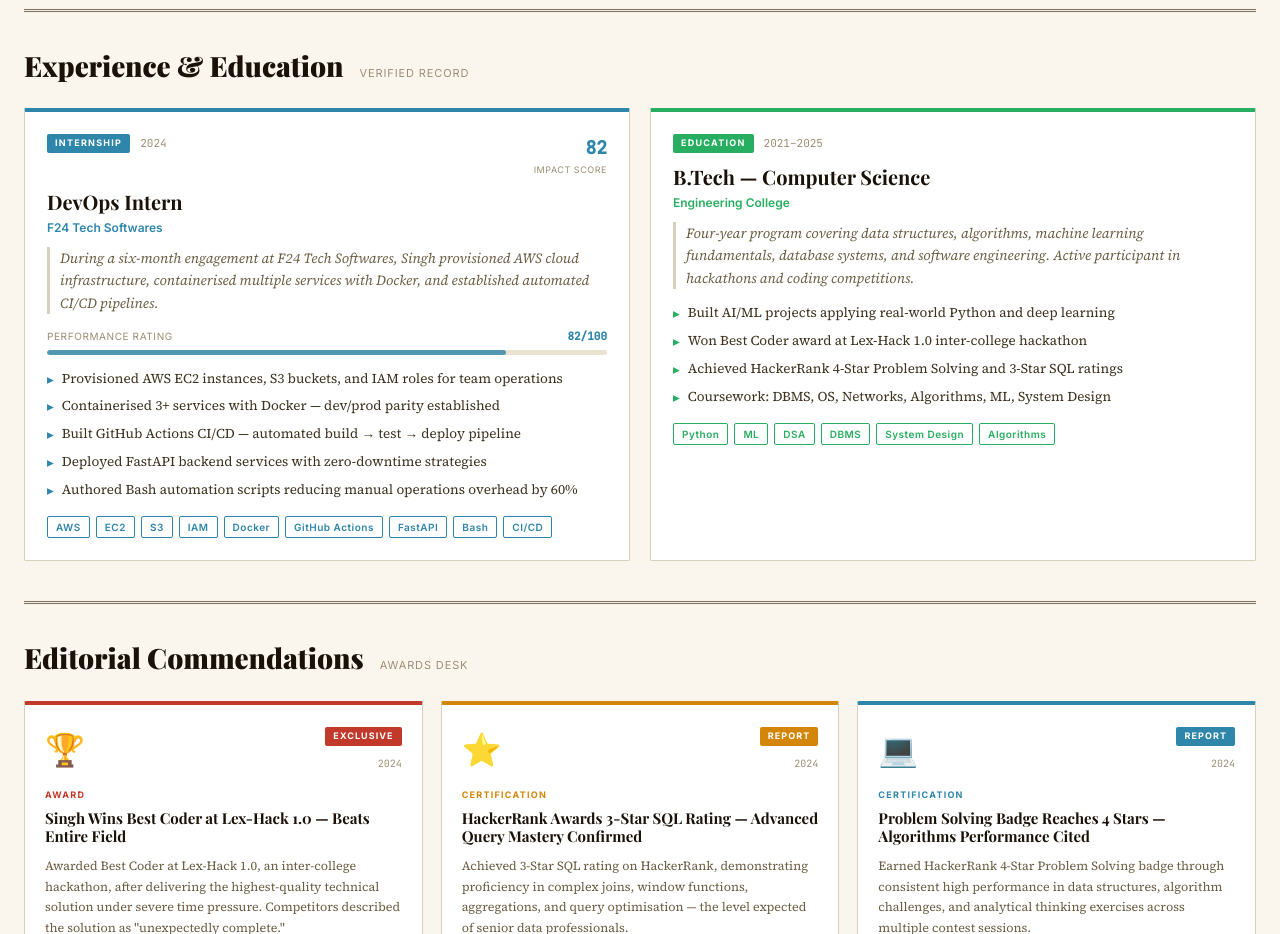
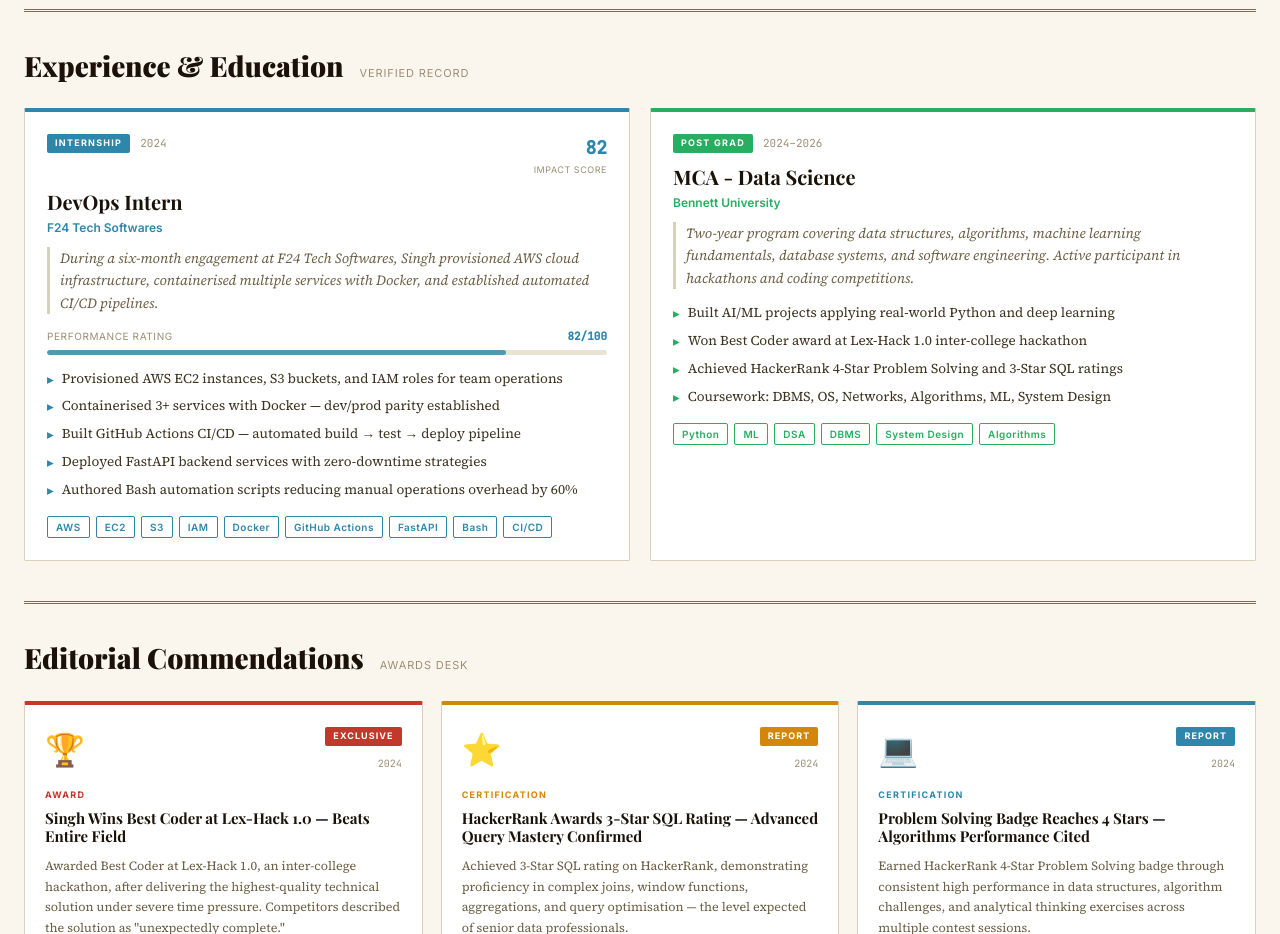
Before and after one commit to scode4u/Newsroom-Portfolio, a React (Create React App) app in the folder client/: page / in a window 1280 px wide. Shown: the part 3520-4454 px from the top of the page. Built offline with nearby package versions, Linux system fonts and the light colour scheme; no server answers.

Commit message:
Add Open Graph metadata

```diff
--- a/client/public/index.html
+++ b/client/public/index.html
@@ -3,43 +3,12 @@
 <head>
   <meta charset="utf-8"/>
   <meta name="viewport" content="width=device-width, initial-scale=1"/>
-
   <meta name="theme-color" content="#FAF6EE"/>
-
-  <title>Tazaa Khabar | Interactive Newsroom Portfolio</title>
-
-  <meta
-    name="description"
-    content="Tazaa Khabar — An interactive newsroom-inspired portfolio by Suryansh Singh, showcasing Data Engineering, Backend Development, AI, and Full Stack projects."
-  />
-
-  <!-- Open Graph (LinkedIn, Facebook, WhatsApp) -->
-  <meta property="og:type" content="website" />
-  <meta property="og:title" content="Tazaa Khabar | Interactive Newsroom Portfolio" />
-  <meta
-    property="og:description"
-    content="Explore an immersive newsroom-style portfolio featuring projects, skills, achievements, and live data visualizations."
-  />
-  <meta property="og:url" content="https://newsroom-portfolio.vercel.app" />
-  <meta property="og:image" content="https://YOUR-VERCEL-URL.vercel.app/preview.png" />
-
-  <!-- Twitter/X -->
-  <meta name="twitter:card" content="summary_large_image" />
-  <meta name="twitter:title" content="Tazaa Khabar | Interactive Newsroom Portfolio" />
-  <meta
-    name="twitter:description"
-    content="Interactive newsroom-style portfolio built with React and Node.js."
-  />
-  <meta name="twitter:image" content="https://YOUR-VERCEL-URL.vercel.app/preview.png" />
-
+  <meta name="description" content="SNN — Suryansh News Network | Suryansh Singh, Data Engineer"/>
+  <title>SNN — Suryansh News Network</title>
   <link rel="preconnect" href="https://fonts.googleapis.com">
-
-  <link
-    href="https://fonts.googleapis.com/css2?family=Playfair+Display:wght@700;800;900&family=Source+Serif+4:ital,wght@0,300;0,400;0,600;1,400&family=JetBrains+Mono:wght@400;500&family=Inter:wght@400;500;600;700&display=swap"
-    rel="stylesheet"
-  >
+  <link href="https://fonts.googleapis.com/css2?family=Playfair+Display:wght@700;800;900&family=Source+Serif+4:ital,wght@0,300;0,400;0,600;1,400&family=JetBrains+Mono:wght@400;500&family=Inter:wght@400;500;600;700&display=swap" rel="stylesheet">
 </head>
-
 <body style="margin:0;background:#FAF6EE;">
   <div id="root"></div>
 </body>
--- a/client/src/sections/ExperienceArchive.js
+++ b/client/src/sections/ExperienceArchive.js
@@ -25,13 +25,13 @@ const EXPERIENCE = [
 
 const EDUCATION = [
   {
-    institution: 'Engineering College',
-    degree: 'B.Tech — Computer Science',
-    period: '2021–2025',
-    type: 'EDUCATION',
+    institution: 'Bennett University',
+    degree: 'MCA - Data Science',
+    period: '2024–2026',
+    type: 'POST GRAD',
     color: '#27AE60',
     headline: 'Computer Science Graduate Masters Algorithms, ML, and Systems Design',
-    deck: 'Four-year program covering data structures, algorithms, machine learning fundamentals, database systems, and software engineering. Active participant in hackathons and coding competitions.',
+    deck: 'Two-year program covering data structures, algorithms, machine learning fundamentals, database systems, and software engineering. Active participant in hackathons and coding competitions.',
     bullets: [
       'Built AI/ML projects applying real-world Python and deep learning',
       'Won Best Coder award at Lex-Hack 1.0 inter-college hackathon',
```
